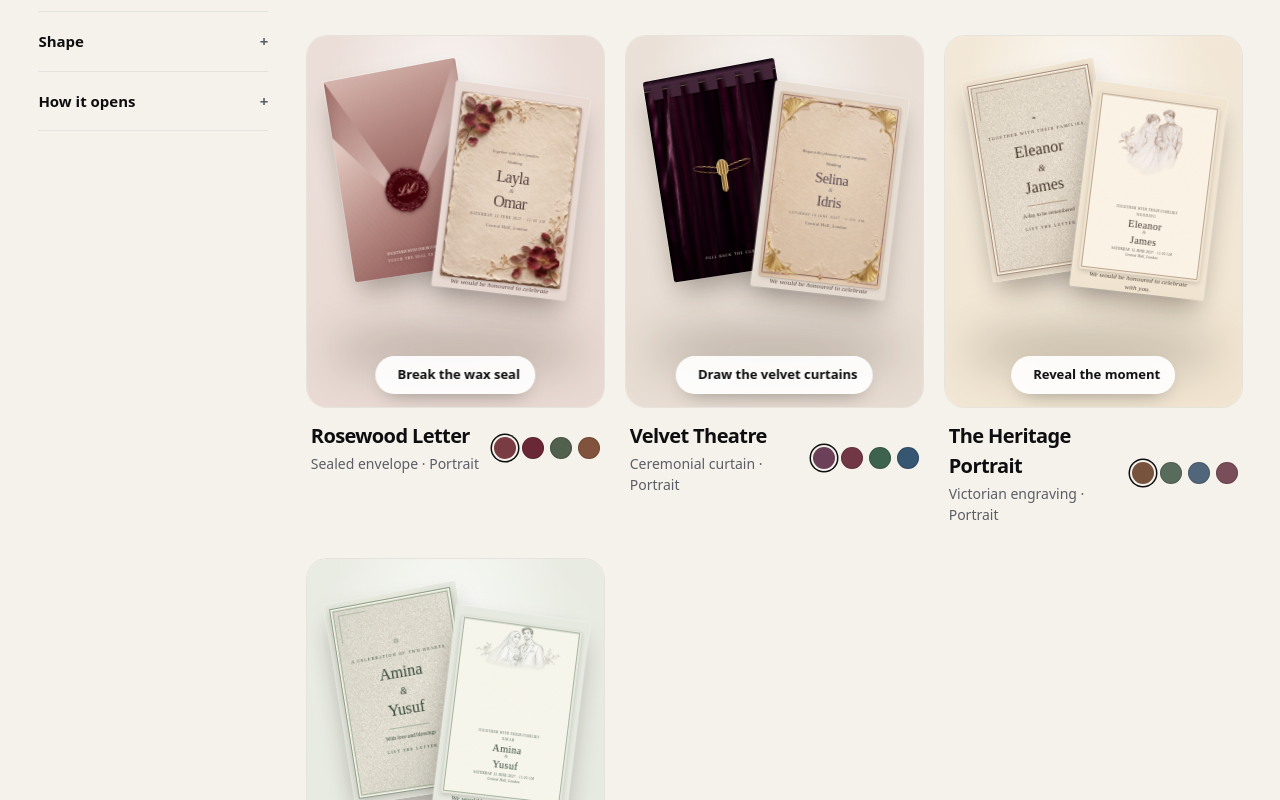
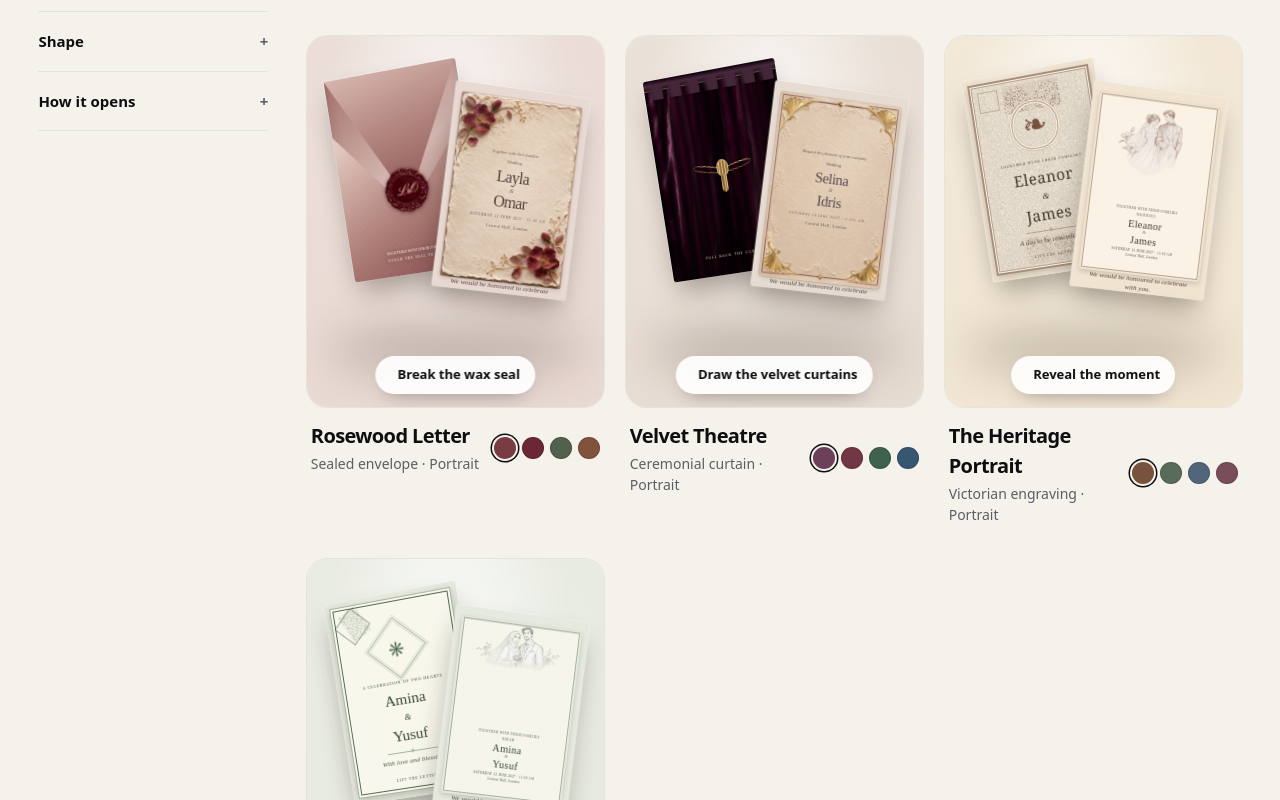
Before and after one commit to AbuFitz/wedsent, a Next.js app: page /designs in a window 1280 px wide. Shown: the part 860-1660 px from the top of the page. Built offline with nearby package versions, Linux system fonts and the light colour scheme; no server answers; a web font is replaced by a local one.

Commit message:
Give engraved designs distinct physical illustrated letter jackets

```diff
--- a/src/engine/engine.css
+++ b/src/engine/engine.css
@@ -369,6 +369,29 @@
 .cv-engraved-jacket h2 i{font:italic .58em var(--f-head);margin:3cqw 0}
 .cv-engraved-rule{height:.25cqw;width:30cqw;background:var(--line)}
 .cv-engraved .cv-hit:focus-visible{outline:.8cqw solid var(--a);outline-offset:-2cqw}
+/* Illustrated letter jackets are independent objects, never the couple portrait copied onto the cover. */
+.cv-engraved-jacket{gap:4.5cqw;border-width:1.8cqw;border-style:double;border-color:color-mix(in srgb,var(--a) 64%,var(--soft));background-color:var(--soft)}
+.cv-engraved-jacket::before,.cv-engraved-jacket::after{width:14cqw;height:14cqw;border:.2cqw solid var(--line)}
+.cv-engraved-medallion{display:grid;place-items:center;position:relative;width:35cqw;height:35cqw;margin:1cqw 0 3cqw;color:var(--a);border:.2cqw solid var(--line);border-radius:50%;box-shadow:0 0 0 1cqw var(--soft),0 0 0 1.2cqw var(--line),inset 0 0 0 1.1cqw var(--soft),inset 0 0 0 1.3cqw var(--line)}
+.cv-engraved-medallion span{font:400 22cqw/1 var(--f-head);filter:drop-shadow(0 .2cqw .2cqw #5d45312b)}
+.cv-engraved-kicker{font-size:2.9cqw;letter-spacing:.19em;line-height:1.4;max-width:68cqw}
+.cv-engraved-caption{font:italic 5.2cqw/1.2 var(--f-head);opacity:.85}
+.cv-engraved-jacket h2{font-size:11.4cqw;max-width:77cqw;text-wrap:balance}
+.cv-engraved-rule{position:relative;width:38cqw;height:.2cqw}
+.cv-engraved-rule i{position:absolute;left:50%;top:50%;translate:-50% -50%;width:2cqw;height:2cqw;background:var(--line);rotate:45deg}
+.cv-engraved-action{position:absolute;bottom:7cqw;font-size:2.8cqw;letter-spacing:.2em}
+.cv-engraved-edge{position:absolute;left:50%;width:62cqw;height:20cqw;translate:-50% 0;opacity:.6;pointer-events:none;background:var(--a);mask:url('/art/orn-roundel-a.webp') center/contain no-repeat;-webkit-mask:url('/art/orn-roundel-a.webp') center/contain no-repeat}
+.cv-engraved-edge--top{top:3.5cqw}.cv-engraved-edge--bottom{bottom:3cqw;rotate:180deg;opacity:.35}
+.cv-engraved--nikah-etched .cv-engraved-jacket{border:.65cqw solid var(--line);outline:.2cqw solid var(--a);outline-offset:-3cqw;background:radial-gradient(ellipse at 50% 40%,#fffef24a,transparent 70%),var(--soft)}
+.cv-engraved--nikah-etched .cv-engraved-jacket::before,.cv-engraved--nikah-etched .cv-engraved-jacket::after{width:18cqw;height:18cqw;border:.5cqw double var(--a);transform:rotate(45deg);opacity:.55}
+.cv-engraved--nikah-etched .cv-engraved-medallion{border-radius:0;transform:rotate(45deg);width:32cqw;height:32cqw;box-shadow:0 0 0 1cqw var(--soft),0 0 0 1.2cqw var(--line),inset 0 0 0 1cqw var(--soft),inset 0 0 0 1.2cqw var(--line)}
+.cv-engraved--nikah-etched .cv-engraved-medallion span{transform:rotate(-45deg);font-family:'Amiri',Georgia,serif;font-size:19cqw}
+.cv-engraved--nikah-etched .cv-engraved-edge{width:57cqw;height:23cqw;mask-image:url('/art/orn-moresque-a.webp');-webkit-mask-image:url('/art/orn-moresque-a.webp');opacity:.26}
+.cv-engraved--nikah-etched .cv-engraved-edge--top{top:2cqw;left:18%;rotate:-28deg}
+.cv-engraved--nikah-etched .cv-engraved-edge--bottom{bottom:0;left:83%;rotate:152deg}
+.cv-engraved--heritage .cv-engraved-medallion{border-radius:50% 50% 45% 45%}
+.cv-engraved--heritage .cv-engraved-jacket h2{font-family:'EB Garamond Variable',Georgia,serif;letter-spacing:.03em}
+@media(max-height:540px){.cv-engraved-medallion{width:24cqw;height:24cqw;margin:0}.cv-engraved-medallion span{font-size:13cqw}.cv-engraved-jacket{gap:2cqw}.cv-engraved-edge{opacity:.25}}
 
 /* Paper fibres belong to the objects themselves, with soft edge relief and light variation. */
 .cv-rosewood-back,.cv-rosewood-pocket,.cv-rosewood-flap,.cv-engraved-jacket{background-blend-mode:multiply,normal}
```
